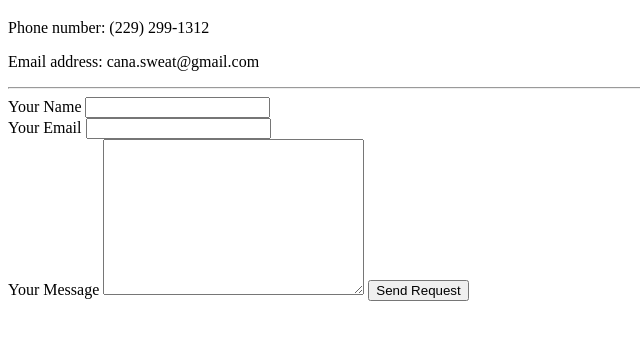
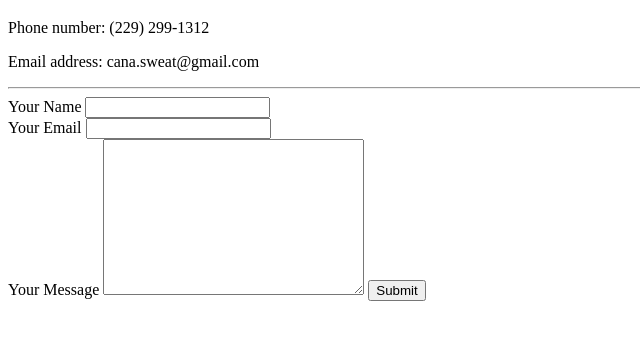
Before and after one commit to canasweat/CV, a plain HTML site: page contact.html in a window 1280 px wide. Shown: the part 61-400 px from the top of the page, without its empty margins (0-640 px from the left). Drawn offline with Linux system fonts and the light colour scheme.

Commit message:
Update contact.html

```diff
--- a/contact.html
+++ b/contact.html
@@ -16,7 +16,7 @@
   <input type="email" name="YourEmail" value=""><br>
   <label>Your Message</label>
   <textarea name="yourMessage" rows="10" cols="30"></textarea>
-  <input type="submit" value="Send Request">
+  <input type="Submit" name="Submit">
 </form>
   </body>
 </html>
```
